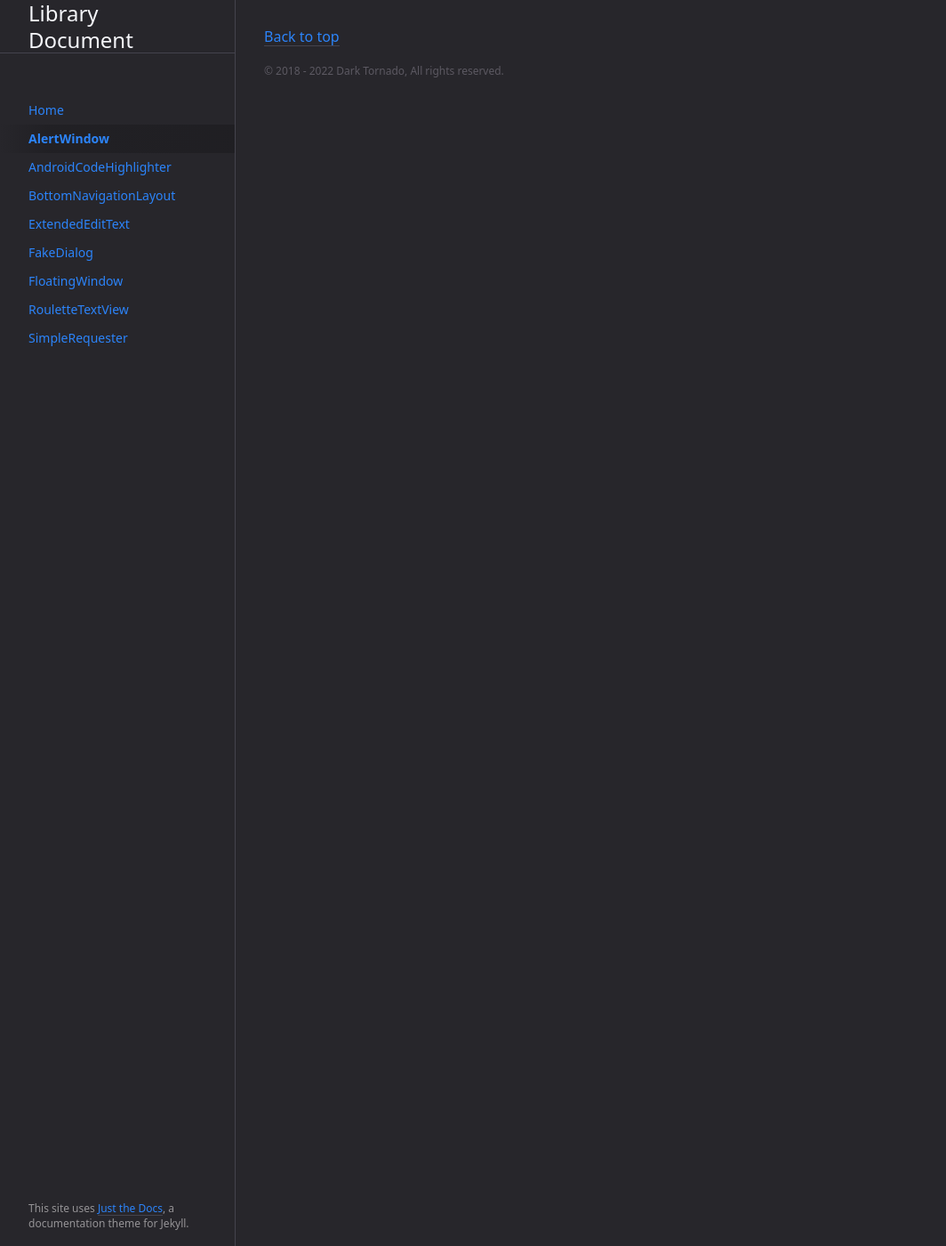
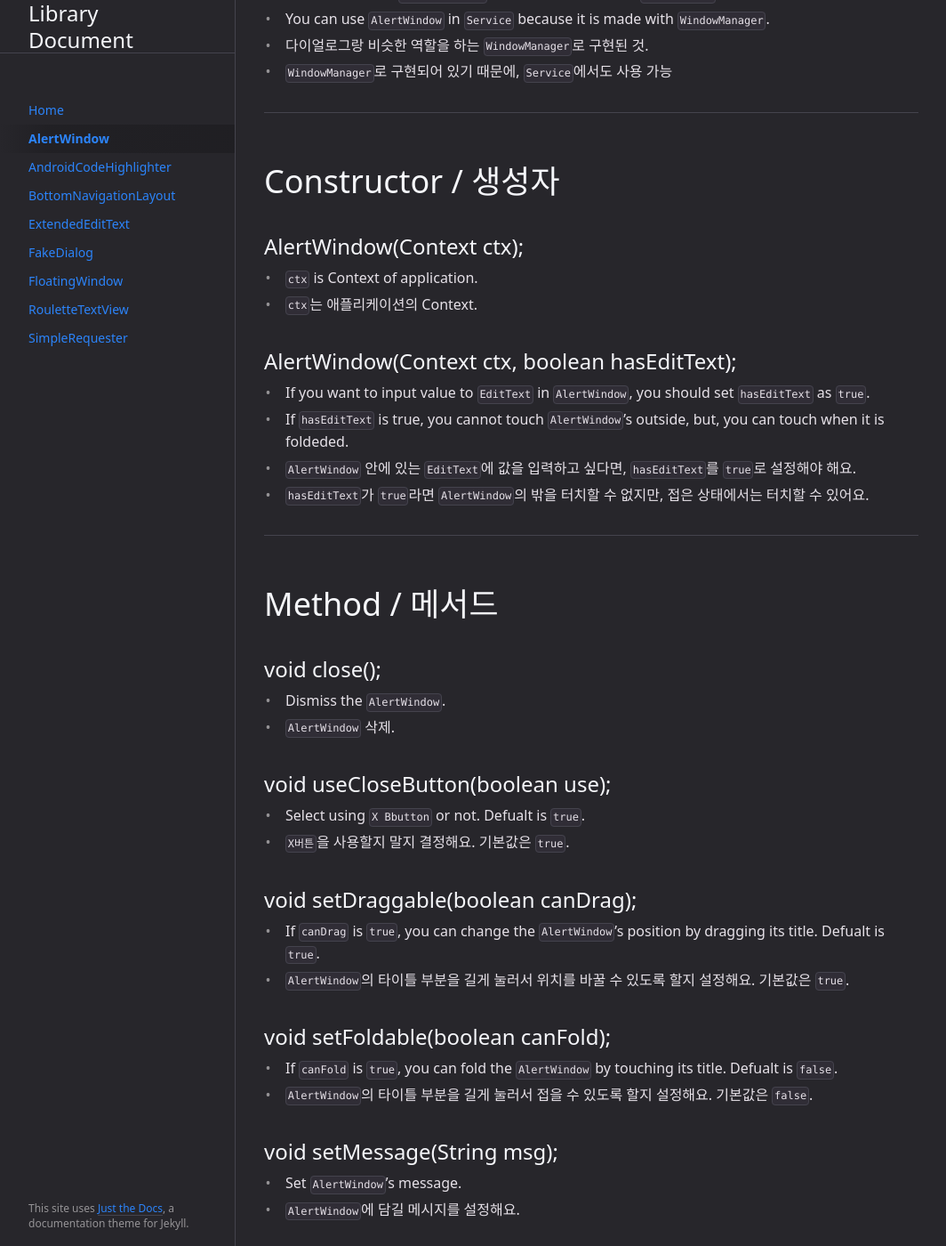
Before and after one commit to DarkTornado/libdocs, a Jekyll site: the page built from docs/AlertWindow.md, in a window 1280 px wide and 1400 px high, scrolled down 216 px. Shown: the whole window at 89% size, without its empty margins (107-1171 px from the left). Built offline with Jekyll 4.4.1, drawn with Linux system fonts in a browser that asks for light colours; some of the changed text lies outside the part shown.

Commit message:
AlertWindow 작성 완료

```diff
--- a/docs/AlertWindow.md
+++ b/docs/AlertWindow.md
@@ -3,6 +3,64 @@ layout: default
 title: AlertWindow
 ---
 
-# AlertWindow
+# [AlertWindow](https://github.com/DarkTornado/AlertWindow)
+public class AlertWindow extends java.lang.Object
 
-* 작성 예정
+* What made with `WindowManager`, which can be used as `AlertDialog`.
+* You can use `AlertWindow` in `Service` because it is made with `WindowManager`.
+* 다이얼로그랑 비슷한 역할을 하는 `WindowManager`로 구현된 것.
+* `WindowManager`로 구현되어 있기 때문에, `Service`에서도 사용 가능
+
+***
+
+# Constructor / 생성자
+
+## AlertWindow(Context ctx);
+* `ctx` is Context of application.
+* `ctx`는 애플리케이션의 Context.
+
+## AlertWindow(Context ctx, boolean hasEditText);
+* If you want to input value to `EditText` in `AlertWindow`, you should set `hasEditText` as `true`.
+* If `hasEditText` is true, you cannot touch `AlertWindow`'s outside, but, you can touch when it is foldeded.
+* `AlertWindow` 안에 있는 `EditText`에 값을 입력하고 싶다면, `hasEditText`를 `true`로 설정해야 해요.
+* `hasEditText`가 `true`라면 `AlertWindow`의 밖을 터치할 수 없지만, 접은 상태에서는 터치할 수 있어요.
+
+***
+
+# Method / 메서드
+
+## void close();
+* Dismiss the `AlertWindow`.
+* `AlertWindow` 삭제.
+
+## void useCloseButton(boolean use);
+* Select using `X Bbutton` or not. Defualt is `true`.
+* `X버튼`을 사용할지 말지 결정해요. 기본값은 `true`.
+
+## void setDraggable(boolean canDrag);
+* If `canDrag` is `true`, you can change the `AlertWindow`'s position by dragging its title. Defualt is `true`.
+* `AlertWindow`의 타이틀 부분을 길게 눌러서 위치를 바꿀 수 있도록 할지 설정해요. 기본값은 `true`.
+
+## void setFoldable(boolean canFold);
+* If `canFold` is `true`, you can fold the `AlertWindow` by touching its title. Defualt is `false`.
+* `AlertWindow`의 타이틀 부분을 길게 눌러서 접을 수 있도록 할지 설정해요. 기본값은 `false`.
+
+## void setMessage(String msg);
+* Set `AlertWindow`'s message.
+* `AlertWindow`에 담길 메시지를 설정해요.
+
+## void setTitle(String title);
+* Set `AlertWindow`'s title.
+* `AlertWindow`의 타이틀을 설정해요.
+
+## void setView(View view);
+* Set `AlertWindow`'s view. I recommend using `LinearLayout` as a parameter.
+* `AlertWindow`의 뷰 설정해요. `LinearLayout`을 매개변수로 사용하는 것을 추천합니담.
+
+## void setButton(String txt, View.OnClickListener listener);
+* Set Button to `AlertWindow` likes `AlertDialog`'s `NegativeButton`.
+* `AlertDialog`에 있는 `부정 버튼`과 같은 버튼을 `AlertWindow`에 설정해요.
+
+## void show();
+* Show the `AlertWindow` on display.
+* 화면에 `AlertWindow`를 출력해요
```
